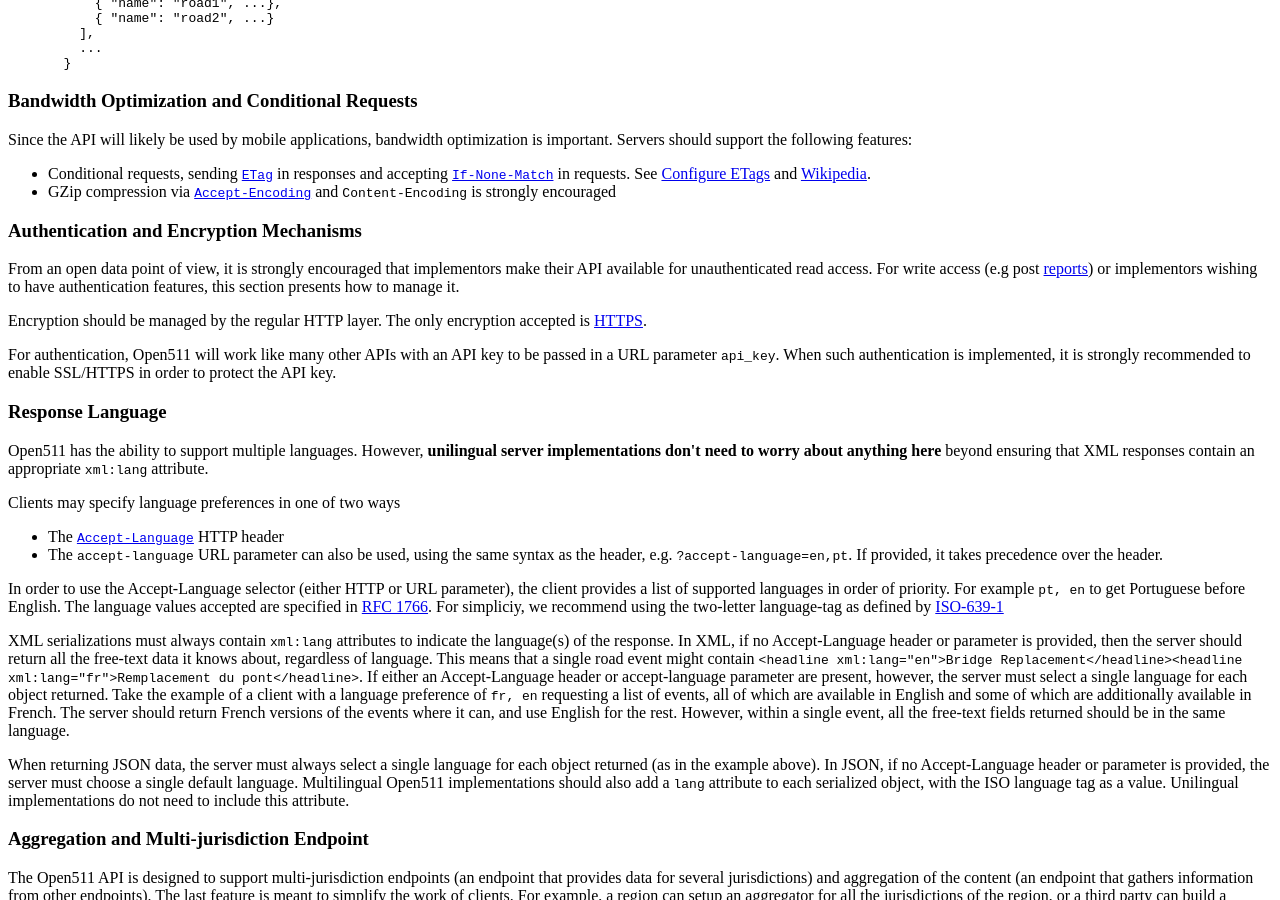
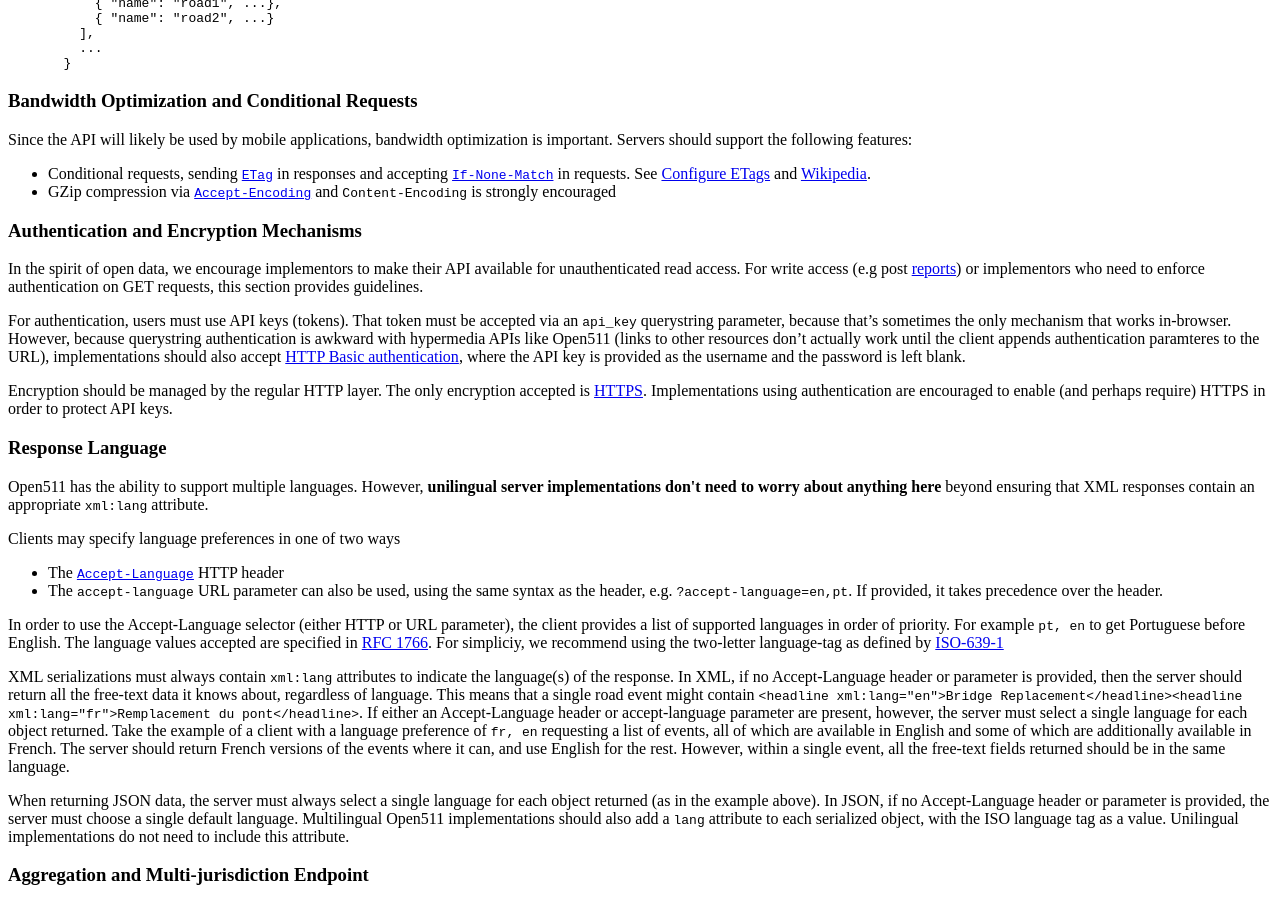
Before and after one commit to open511/Open511API, a Jekyll site: the page built from guidelines.html, in a window 1280 px wide and 900 px high, scrolled down 4266 px. Built offline with Jekyll 4.4.1, drawn with Linux system fonts in a browser that asks for light colours; nearby versions of some CDN libraries.

Commit message:
Recommend HTTP Basic in auth guidelines
fixes #29

```diff
--- a/guidelines.html
+++ b/guidelines.html
@@ -262,11 +262,11 @@
 <a id="auth"></a>
 <h3>Authentication and Encryption Mechanisms</h3>
 
-<p>From an open data point of view, it is strongly encouraged that implementors make their API available for unauthenticated read access. For write access (e.g post <a href="report.html">reports</a>) or implementors wishing to have authentication features, this section presents how to manage it.</p>
+<p>In the spirit of open data, we encourage implementors to make their API available for unauthenticated read access. For write access (e.g post <a href="report.html">reports</a>) or implementors who need to enforce authentication on GET requests, this section provides guidelines.</p>
 
-<p>Encryption should be managed by the regular HTTP layer. The only encryption accepted is <a href="https://en.wikipedia.org/wiki/HTTP_Secure">HTTPS</a>.</p>
+<p>For authentication, users must use API keys (tokens). That token must be accepted via an <code>api_key</code> querystring parameter, because that&rsquo;s sometimes the only mechanism that works in-browser. However, because querystring authentication is awkward with hypermedia APIs like Open511 (links to other resources don&rsquo;t actually work until the client appends authentication paramteres to the URL), implementations should also accept <a href="http://en.wikipedia.org/wiki/Basic_access_authentication">HTTP Basic authentication</a>, where the API key is provided as the username and the password is left blank.</p>
 
-<p>For authentication, Open511 will work like many other APIs with an API key to be passed in a URL parameter <code>api_key</code>. When such authentication is implemented, it is strongly recommended to enable SSL/HTTPS in order to protect the API key.</p>
+<p>Encryption should be managed by the regular HTTP layer. The only encryption accepted is <a href="https://en.wikipedia.org/wiki/HTTP_Secure">HTTPS</a>. Implementations using authentication are encouraged to enable (and perhaps require) HTTPS in order to protect API keys.</p>
 
 <a id="lang"></a>
 <h3>Response Language</h3>
```
Also changed, not shown: history.md (+1 -1 lines).
